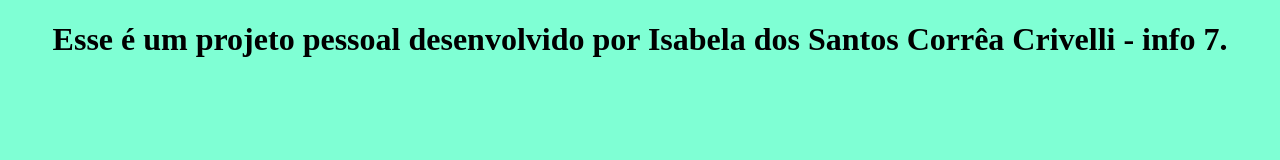
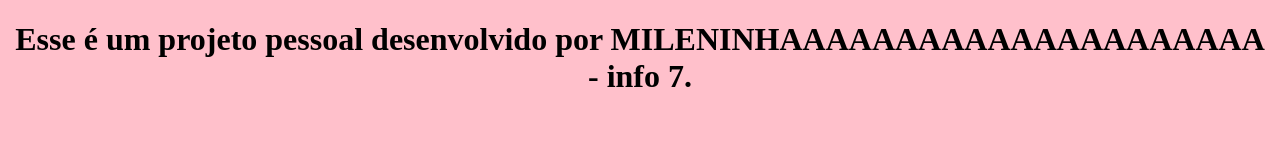
Before and after one commit to isa16/myProject, a plain HTML site: page index.html in a window 1280 px wide. Drawn offline with Linux system fonts and the light colour scheme.

Commit message:
Milena passou aqui

```diff
--- a/index.css
+++ b/index.css
@@ -1,4 +1,4 @@
 body{
     text-align: center;
-    background: aquamarine;
+    background: pink;
 }
--- a/index.html
+++ b/index.html
@@ -8,6 +8,6 @@
     <title>myProject</title>
 </head>
 <body>
-    <H1>Esse é um projeto pessoal desenvolvido por Isabela dos Santos Corrêa Crivelli - info 7.</H1>
+    <H1>Esse é um projeto pessoal desenvolvido por MILENINHAAAAAAAAAAAAAAAAAAAAA - info 7.</H1>
 </body>
 </html>
```
